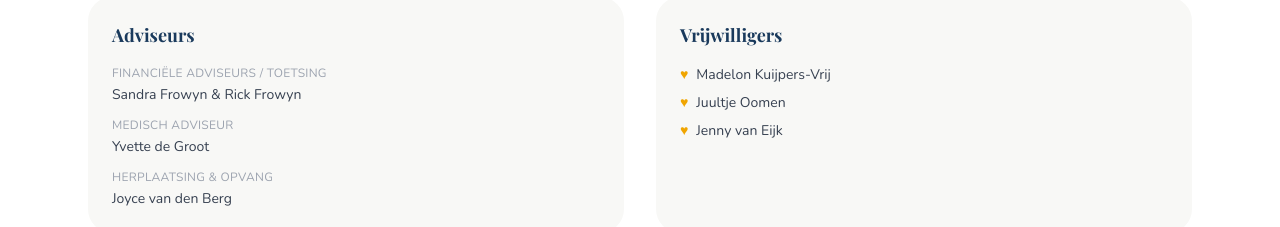
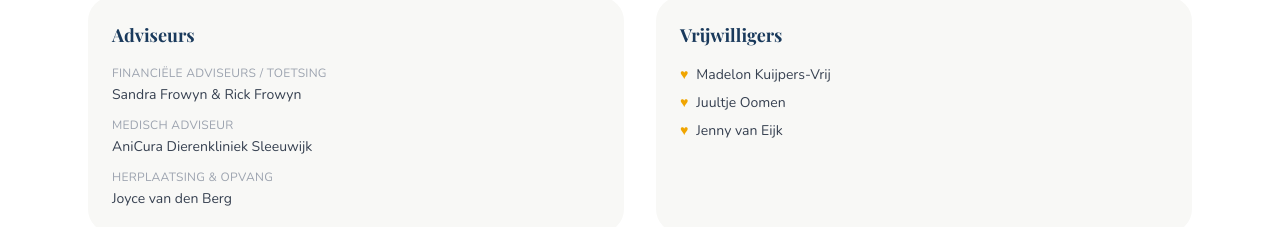
Before and after one commit to michielpetersenmp-cmd/bulldog-website, a Next.js app: page /over-ons in a window 1280 px wide. Shown: the part 1740-1967 px from the top of the page. Built offline with nearby package versions, Linux system fonts and the light colour scheme; a web font is replaced by a local one.

Commit message:
Update page.tsx

```diff
--- a/src/app/over-ons/page.tsx
+++ b/src/app/over-ons/page.tsx
@@ -143,7 +143,7 @@ export default function OverOnsPage() {
                 </div>
                 <div>
                   <p className="text-xs text-gray-400 uppercase tracking-wide mb-1">Medisch adviseur</p>
-                  <p className="text-gray-700 text-sm">Yvette de Groot</p>
+                  <p className="text-gray-700 text-sm">AniCura Dierenkliniek Sleeuwijk</p>
                 </div>
                 <div>
                   <p className="text-xs text-gray-400 uppercase tracking-wide mb-1">Herplaatsing &amp; Opvang</p>
```
